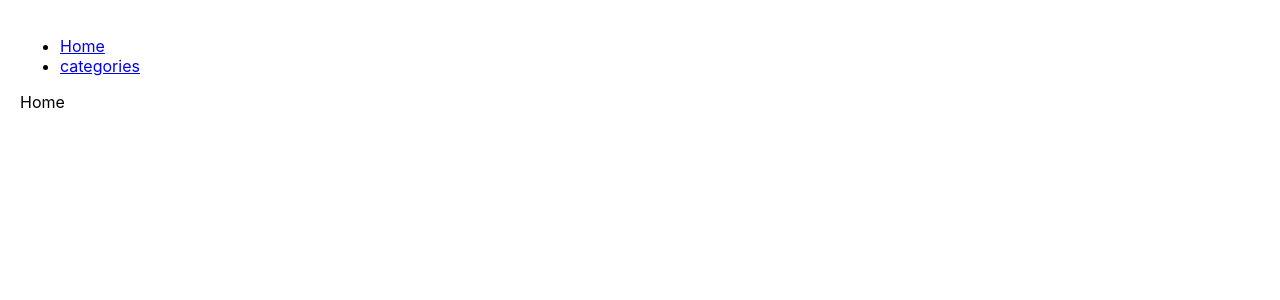
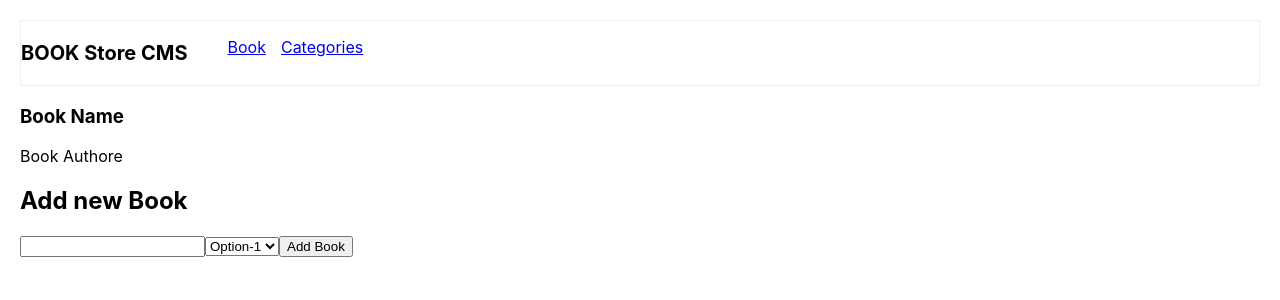
Before and after one commit to gergitokusse/React-Bookstore, a React (Create React App) app: page / in a window 1280 px wide. Shown: the top 300 px of the page. Built offline with nearby package versions, Linux system fonts and the light colour scheme.

Commit message:
Add file to the components

```diff
--- a/src/App.css
+++ b/src/App.css
@@ -1,3 +1,24 @@
 .App {
   padding: 20px;
 }
+
+nav {
+  display: flex;
+  flex-direction: row;
+  border: 1px solid #efefef;
+}
+
+nav p {
+  font-size: 20px;
+  font-weight: bolder;
+}
+
+nav ul {
+  display: flex;
+  flex-direction: row;
+  gap: 15px;
+}
+
+nav ul li {
+  list-style: none;
+}
--- a/src/App.js
+++ b/src/App.js
@@ -1,5 +1,6 @@
 import * as React from 'react';
-import { BrowserRouter, Route, Routes } from 'react-router-dom';
+import { BrowserRouter } from 'react-router-dom';
+import BookList from './components/bookList';
 import Navigation from './components/Navigation';
 import './App.css';
 
@@ -8,10 +9,7 @@ function App() {
     <div className="App">
       <BrowserRouter>
         <Navigation />
-        <Routes>
-          <Route path="/" element={<>Home</>} />
-          <Route path="/categories" element={<>Book Catagories</>} />
-        </Routes>
+        <BookList />
       </BrowserRouter>
     </div>
   );
--- /dev/null
+++ b/src/components/BookCatagory.js
@@ -0,0 +1,9 @@
+function BooKCatagory() {
+  return (
+    <div>
+      Book Catagories
+    </div>
+  );
+}
+
+export default BooKCatagory;
--- a/src/components/InputnewBook.js
+++ b/src/components/InputnewBook.js
@@ -0,0 +1,18 @@
+function InputNewBook() {
+  return (
+    <div>
+      <h2>Add new Book</h2>
+      <form>
+        <input type="text" />
+        <select>
+          <option value="" key="">Option-1</option>
+          <option value="" key="">Option-1</option>
+          <option value="" key="">Option-1</option>
+        </select>
+        <button type="submit">Add Book</button>
+      </form>
+    </div>
+  );
+}
+
+export default InputNewBook;
--- a/src/components/Navigation.js
+++ b/src/components/Navigation.js
@@ -2,9 +2,10 @@ import { Link } from 'react-router-dom';
 
 const Navigation = () => (
   <nav>
+    <p>BOOK Store CMS</p>
     <ul>
-      <li><Link to="/">Home</Link></li>
-      <li><Link to="/categories">categories</Link></li>
+      <li><Link to="/">Book</Link></li>
+      <li><Link to="/categories">Categories</Link></li>
     </ul>
   </nav>
 );
--- a/src/components/bookList.js
+++ b/src/components/bookList.js
@@ -0,0 +1,16 @@
+import { Route, Routes } from 'react-router-dom';
+import BookStat from './bookstate';
+import BooKCatagory from './BookCatagory';
+
+function BookList() {
+  return (
+    <div className="BookList">
+      <Routes>
+        <Route path="/" element={<BookStat />} />
+        <Route path="/categories" element={<BooKCatagory />} />
+      </Routes>
+    </div>
+  );
+}
+
+export default BookList;
--- a/src/components/bookstate.js
+++ b/src/components/bookstate.js
@@ -0,0 +1,13 @@
+import InputNewBook from './InputnewBook';
+
+function BookStat() {
+  return (
+    <div>
+      <h3>Book Name</h3>
+      <span>Book Authore</span>
+      <InputNewBook />
+    </div>
+  );
+}
+
+export default BookStat;
```
